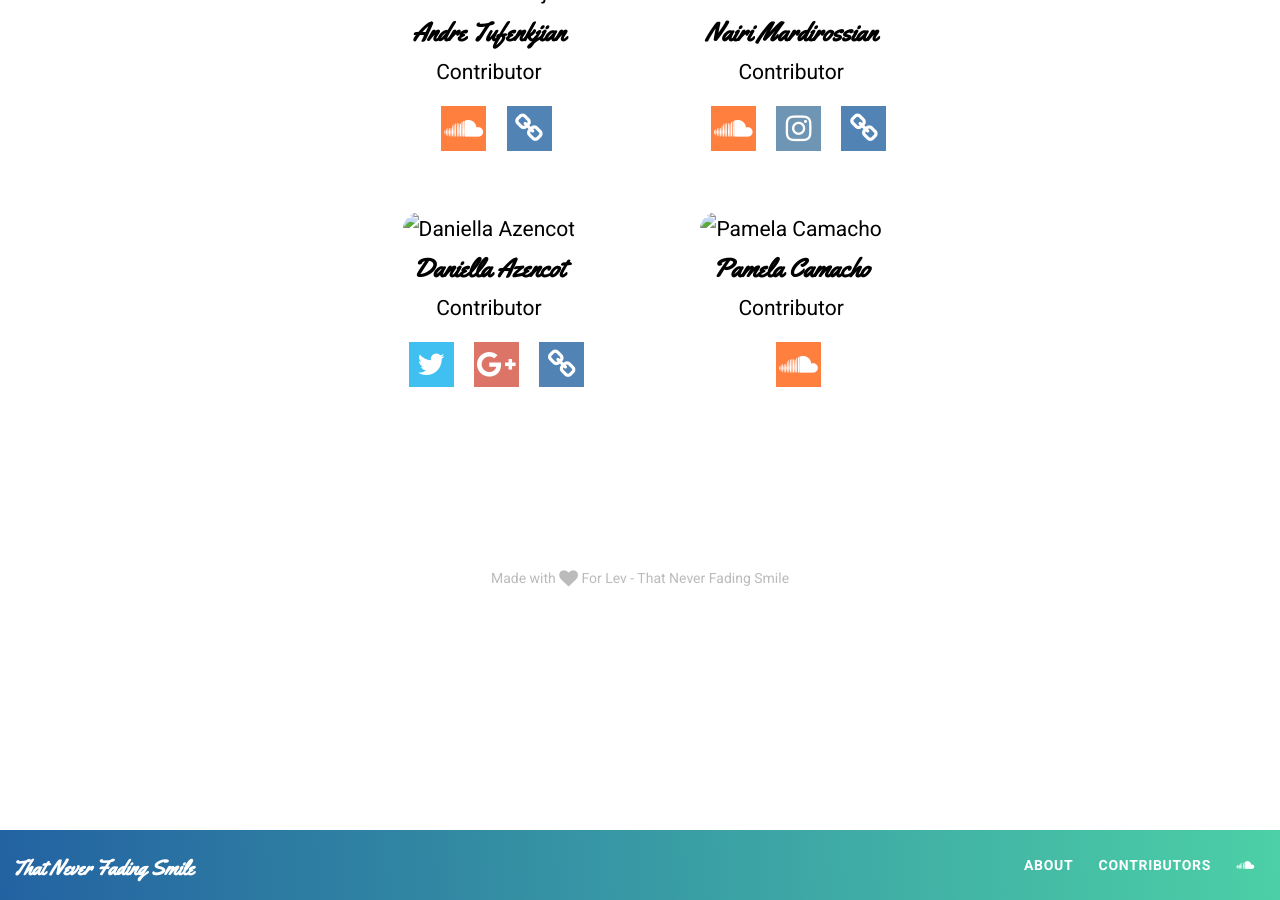
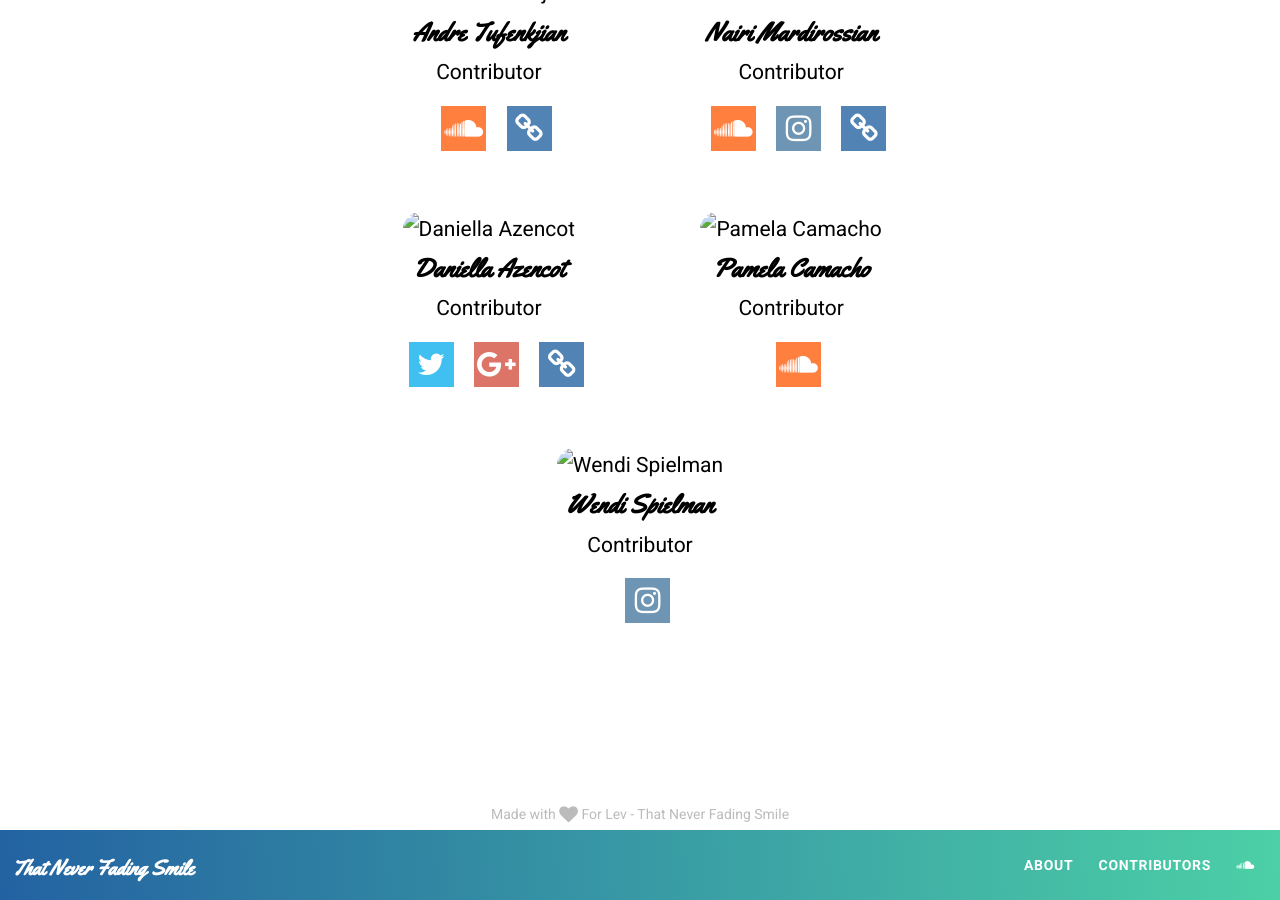
Before and after one commit to balzohrd/flapjack, a Jekyll site: the page built from contributors.md, in a window 1280 px wide and 900 px high, scrolled down 852 px. Built offline with Jekyll 4.4.1, drawn with Linux system fonts in a browser that asks for light colours; nearby versions of some CDN libraries; comment, search, counter and statistics services are not loaded.

```diff
--- a/contributors.md
+++ b/contributors.md
@@ -66,6 +66,14 @@
     google_plus_link:
     instagram_username:
     site_link:
+  - name: Wendi Spielman
+    image_path: assets/images/wendi_s.jpg
+    position: Contributor
+    soundcloud:
+    twitter_username:
+    google_plus_link:
+    instagram_username: wendi.spielman
+    site_link:
 
 ---
 That Never Fading Smile is a collaboration between some of Lev’s closest friends. We are music lovers inspired by songs, riffs and lyrics of various genres from all around the world. Each contributor brings their own unique influence to the mix, See below for more information on each of us
```
Also changed, not shown: _posts/2015-11-11-volume-sixteen.markdown (added, +10 -0 lines), assets/images/wendi_s.jpg (added).
